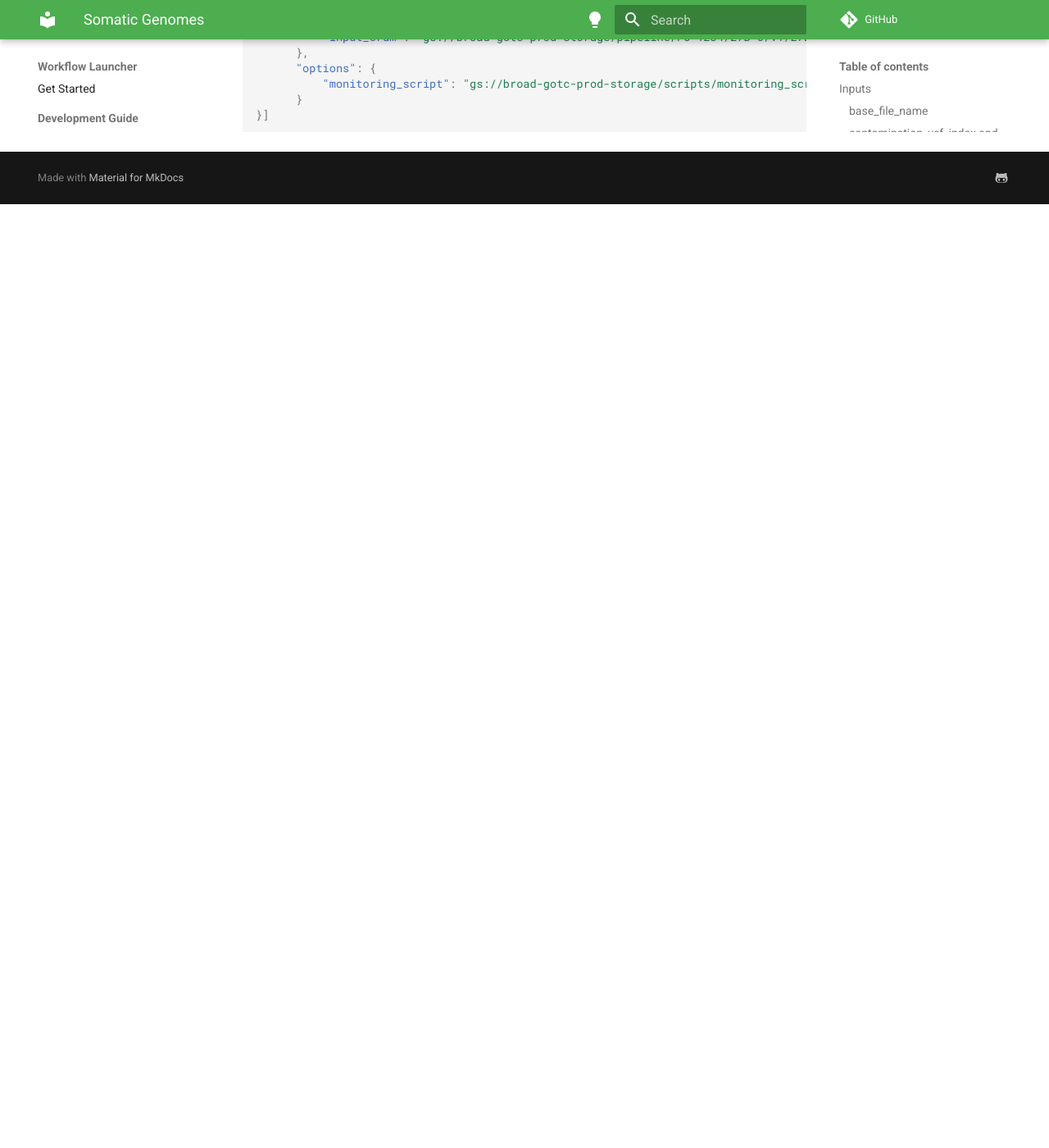
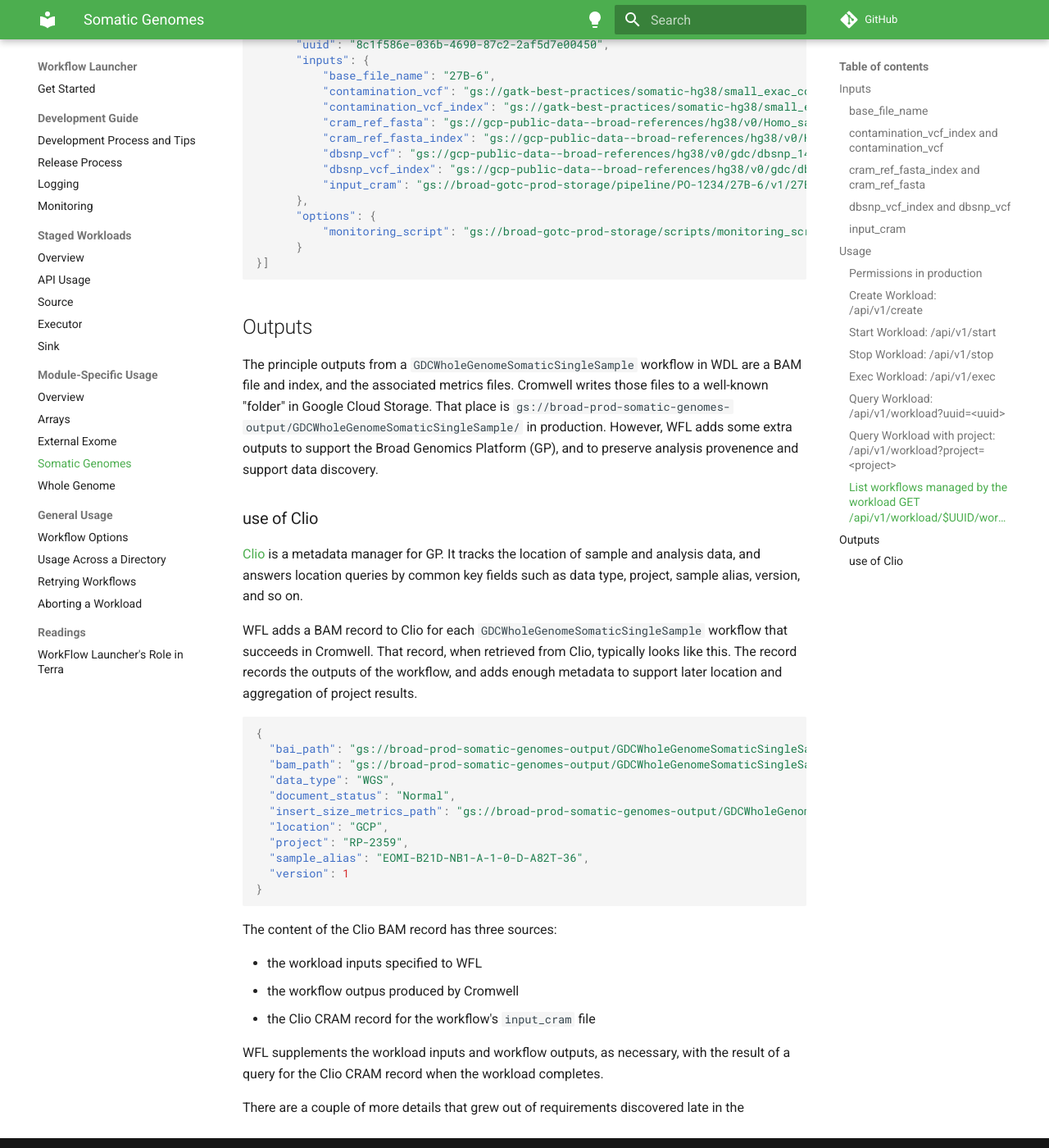
Before and after one commit to broadinstitute/wfl, an MkDocs documentation site: the page built from docs/md/modules-sg.md, in a window 1280 px wide and 1400 px high, scrolled down 6321 px. Shown: the whole window at 82% size. Built offline with MkDocs 1.6.1 and Material for MkDocs 9.7.7, drawn with Linux system fonts in a browser that asks for light colours; comment, search, counter and statistics services are not loaded; before the commit the page ends 6570 px from its top, so only the background shows below that; some of the changed text lies outside the part shown.

Commit message:
Checkpoint the outputs section.

````diff
--- a/docs/md/modules-sg.md
+++ b/docs/md/modules-sg.md
@@ -1,15 +1,28 @@
 # GDCWholeGenomeSomaticSingleSample
+
+WFL manages a Somatic Genome (SG) pipeline
+to support Whole Genome Shotgun (WGS) analysis
+of somatic samples
+for the Genomic Data Commons (GDC).
+
+The pipeline workflows are specified
+in the Workflow Definition Language (WDL).
+WFL reads the WDL file from the
+[WARP](https://github.com/broadinstitute/warp#wdl-analysis-research-pipelines)
+repository.
+The version is coded in WFL's SG module
+[here](https://github.com/broadinstitute/wfl/blob/develop/api/src/wfl/module/sg.clj#L34).
 
 ## Inputs
 
-In addition to the standard workload request inputs:
+In addition to these standard workload request inputs:
 
 - `executor` : URL of the Cromwell service
 - `output`   : GCS URL prefix for output files
 - `pipeline` : literally `"GDCWholeGenomeSomaticSingleSample"`
 - `project`  : some tracking label you can choose
 
-a `GDCWholeGenomeSomaticSingleSample` workload
+A `GDCWholeGenomeSomaticSingleSample` workload
 requires the following inputs
 for each workflow.
 
@@ -82,14 +95,14 @@
 
 GDCWholeGenomeSomaticSingleSample workload supports the following API endpoints:
 
-| Verb | Endpoint                            | Description                                                    |
-|------|-------------------------------------|----------------------------------------------------------------|
-| GET  | `/api/v1/workload`                  | List all workloads, optionally filtering by uuid or project    |
-| GET  | `/api/v1/workload/{uuid}/workflows` | List all workflows for a specified workload uuid               |
-| POST | `/api/v1/create`                    | Create a new workload                                          |
-| POST | `/api/v1/start`                     | Start a workload                                               |
-| POST | `/api/v1/stop`                      | Stop a running workload                                        |
-| POST | `/api/v1/exec`                      | Create and start (execute) a workload                          |
+| Verb | Endpoint                           | Description                                                 |
+|------|------------------------------------|-------------------------------------------------------------|
+| GET  | `/api/v1/workload`                 | List all workloads, optionally filtering by uuid or project |
+| GET  | `/api/v1/workload/$UUID/workflows` | List all workflows for workload with `$UUID`                |
+| POST | `/api/v1/create`                   | Create a new workload                                       |
+| POST | `/api/v1/start`                    | Start a workload                                            |
+| POST | `/api/v1/stop`                     | Stop a running workload                                     |
+| POST | `/api/v1/exec`                     | Create and start (execute) a workload                       |
 
 ### Permissions in production
 
@@ -135,6 +148,11 @@
   ]
 }'
 ```
+
+Each JSON object in `"items"`
+defines a Cromwell workflow
+to be launched
+when the workload is started.
 
 And here is a successful response to a `/create` request.
 
@@ -305,19 +323,21 @@
 > That response might be large
 > and take a while to process.
 
-### List workflows managed by the workload `GET /api/v1/workload/{uuid}/workflows`
+### List workflows managed by the workload `GET /api/v1/workload/$UUID/workflows`
 
-=== "Request"
+This request returns the workflows
+in the workload with UUID
+`efb00901-378e-4365-86e7-edd0fbdaaab2/workflows`.
 
 ```bash
 curl -X GET '/api/v1/workload/efb00901-378e-4365-86e7-edd0fbdaaab2/workflows' \
      -H 'Authorization: Bearer '$(gcloud auth print-access-token)
 ```
 
-=== "Response"
-
-A successful response from `/api/v1/workload/{uuid}/workload`
-is always an array of Cromwell workflows with their statuses.
+A successful response
+from `/api/v1/workload/$UUID/workload`
+is always an array of Cromwell workflows
+with their statuses.
 
 ```json
 [{
@@ -339,3 +359,73 @@
       }
 }]
 ```
+
+## Outputs
+
+The principle outputs
+from a `GDCWholeGenomeSomaticSingleSample` workflow in WDL
+are a BAM file and index,
+and the associated metrics files.
+Cromwell writes those files to a well-known "folder"
+in Google Cloud Storage.
+That place is
+`gs://broad-prod-somatic-genomes-output/GDCWholeGenomeSomaticSingleSample/`
+in production.
+However,
+WFL adds some extra outputs
+to support the Broad Genomics Platform (GP),
+and to preserve analysis provenence
+and support data discovery.
+
+### use of Clio
+
+[Clio](https://github.com/broadinstitute/clio#clio)
+is a metadata manager for GP.
+It tracks the location of sample and analysis data,
+and answers location queries by common key fields
+such as data type,
+project,
+sample alias,
+version,
+and so on.
+
+WFL adds a BAM record to Clio
+for each `GDCWholeGenomeSomaticSingleSample` workflow
+that succeeds in Cromwell.
+That record,
+when retrieved from Clio,
+typically looks like this.
+The record records the outputs of the workflow,
+and adds enough metadata to support later
+location and aggregation of project results.
+
+``` json
+{
+  "bai_path": "gs://broad-prod-somatic-genomes-output/GDCWholeGenomeSomaticSingleSample/510aa24c-b1a4-4478-aeab-b43c075cb034/call-gatk_applybqsr/EOMI-B21D-NB1-A-1-0-D-A82T-36.aln.mrkdp.bai",
+  "bam_path": "gs://broad-prod-somatic-genomes-output/GDCWholeGenomeSomaticSingleSample/510aa24c-b1a4-4478-aeab-b43c075cb034/call-gatk_applybqsr/EOMI-B21D-NB1-A-1-0-D-A82T-36.aln.mrkdp.bam",
+  "data_type": "WGS",
+  "document_status": "Normal",
+  "insert_size_metrics_path": "gs://broad-prod-somatic-genomes-output/GDCWholeGenomeSomaticSingleSample/510aa24c-b1a4-4478-aeab-b43c075cb034/call-collect_insert_size_metrics/EOMI-B21D-NB1-A-1-0-D-A82T-36.aln.mrkdp.insert_size_metrics",
+  "location": "GCP",
+  "project": "RP-2359",
+  "sample_alias": "EOMI-B21D-NB1-A-1-0-D-A82T-36",
+  "version": 1
+}
+
+```
+
+The content of the Clio BAM record
+has three sources:
+
+- the workload inputs specified to WFL
+- the workflow outpus produced by Cromwell
+- the Clio CRAM record for the workflow's `input_cram` file
+
+WFL supplements the workload inputs and workflow outputs,
+as necessary,
+with the result of a query for the Clio CRAM record
+when the workload completes.
+
+There are a couple of more details
+that grew out of requirements discovered
+late in the
````
